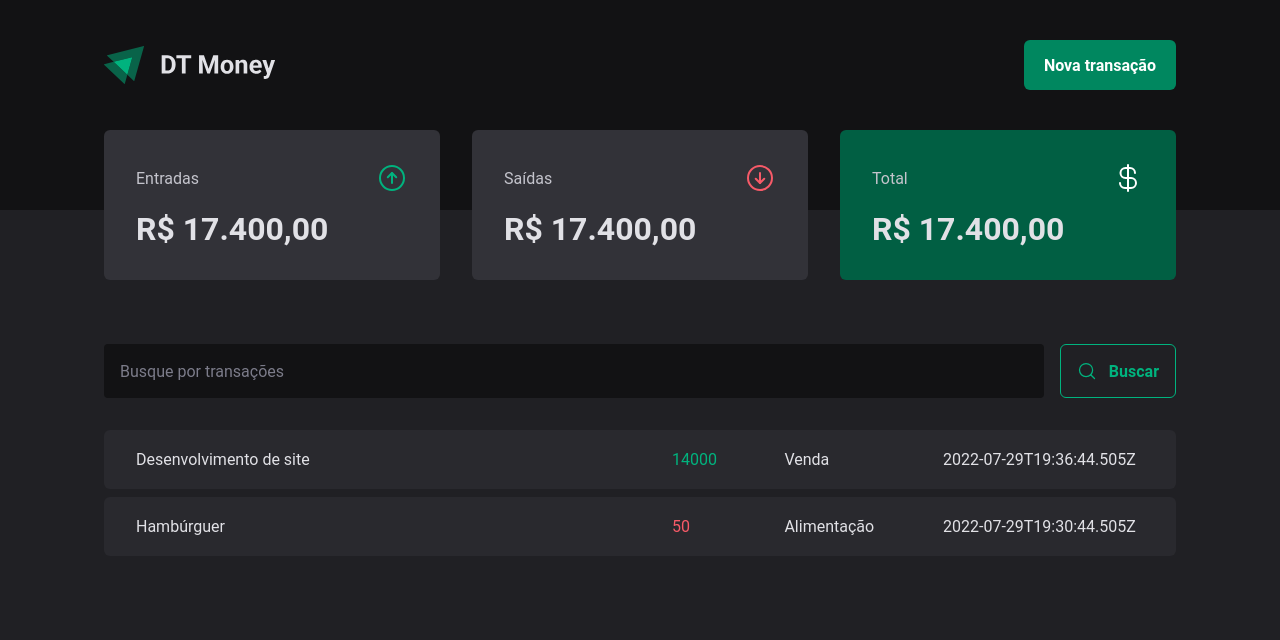
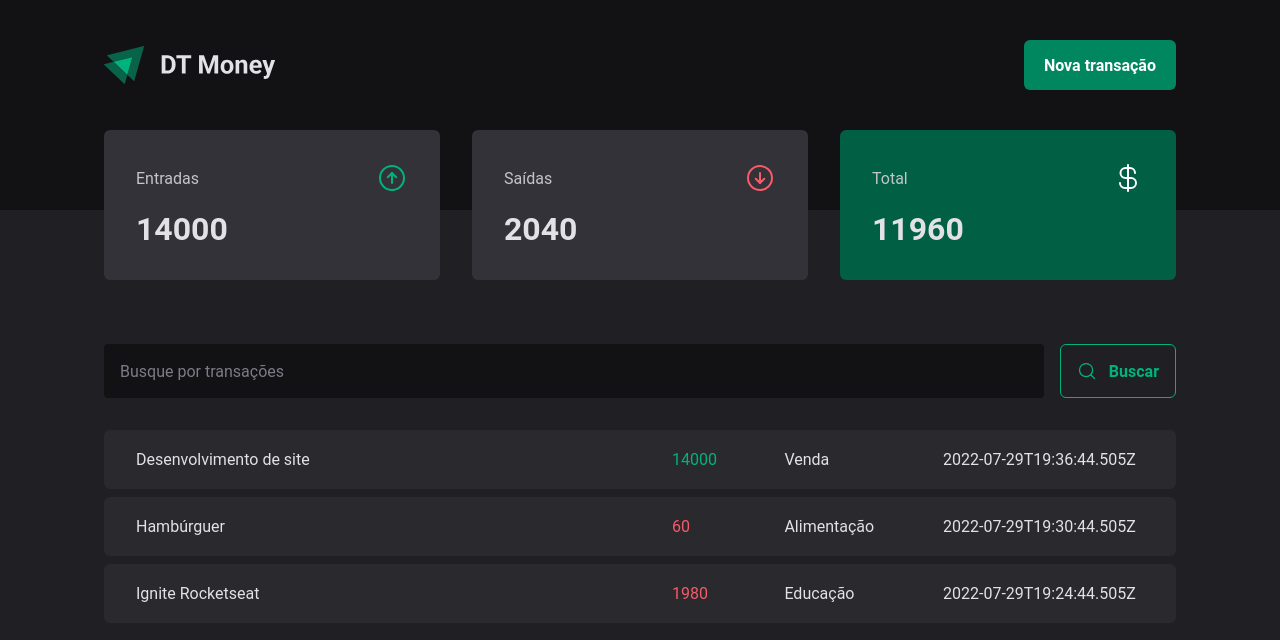
Before and after one commit to wspietro/ignite-dt-money, a React app: page / in a window 1280 px wide. Shown: the top 640 px of the page. Built offline with nearby package versions, Linux system fonts and the light colour scheme; data requests are answered from the project's data file; the HTML template or start-up script is replaced by a standard one.

Commit message:
:sparkles: feat: calculando resumo transacoes

```diff
--- a/server.json
+++ b/server.json
@@ -13,8 +13,16 @@
       "description": "Hambúrguer",
       "type": "outcome",
       "category": "Alimentação",
-      "price": 50,
+      "price": 60,
       "createdAt": "2022-07-29T19:30:44.505Z"
+    },
+    {
+      "id": 3,
+      "description": "Ignite Rocketseat",
+      "type": "outcome",
+      "category": "Educação",
+      "price": 1980,
+      "createdAt": "2022-07-29T19:24:44.505Z"
     }
   ]
 }
--- a/src/components/Summary/index.tsx
+++ b/src/components/Summary/index.tsx
@@ -1,4 +1,6 @@
 import { ArrowCircleDown, ArrowCircleUp, CurrencyDollar } from "phosphor-react";
+import { TransactionsContext } from "../../contexts/TransactionsContext";
+import { useContext } from "react";
 
 import {
   SummaryCard,
@@ -6,6 +8,29 @@
 } from "./styles";
 
 export function Summary() {
+  const { transactions } = useContext(TransactionsContext);
+
+  // Reduzir meu array de transactions para essa estrutura de dados
+  // {income: 0, outcome: 0, total: income - outcome}
+  const summary = transactions.reduce(
+    (acc, transaction) => {
+      if (transaction.type === 'income') {
+        acc.income += transaction.price;
+        acc.total += transaction.price;
+      } else {
+        acc.outcome += transaction.price;
+        acc.total -= transaction.price;
+      }
+      return acc;
+    },
+    {
+      // acc
+      income: 0,
+      outcome: 0,
+      total: 0
+    }
+  );
+
   return (
     <SummaryContainer>
       <SummaryCard>
@@ -14,7 +39,7 @@
           <ArrowCircleUp size={32} color="#00b37e" />
         </header>
 
-        <strong>R$ 17.400,00</strong>
+        <strong>{summary.income}</strong>
       </SummaryCard>
 
       <SummaryCard>
@@ -23,7 +48,7 @@
           <ArrowCircleDown size={32} color="#f75a68" />
         </header>
 
-        <strong>R$ 17.400,00</strong>
+        <strong>{summary.outcome}</strong>
       </SummaryCard>
 
       <SummaryCard variant="green">
@@ -32,7 +57,7 @@
           <CurrencyDollar size={32} color="#fff" />
         </header>
 
-        <strong>R$ 17.400,00</strong>
+        <strong>{summary.total}</strong>
       </SummaryCard>
     </SummaryContainer>
   )
```
